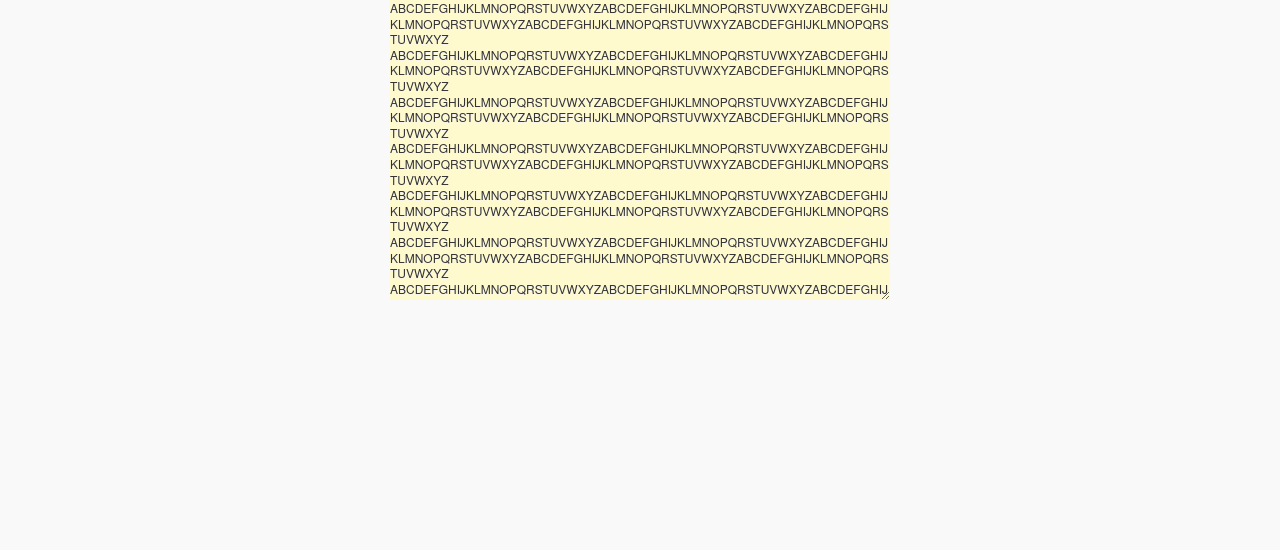
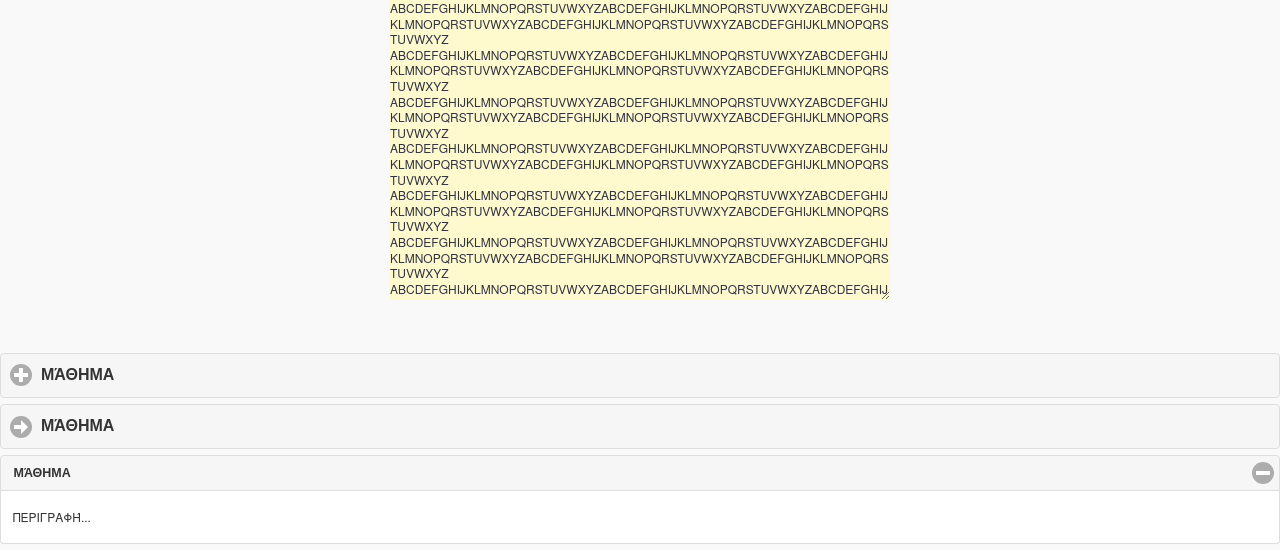
Before and after one commit to maellak/openeclass-mobile, a PHP site: page / in a window 1280 px wide. Shown: the part 251-801 px from the top of the page. Before the commit the page ends 551 px from the top, so only its background shows below. Run offline with PHP 8.4, Linux system fonts and the light colour scheme.

Commit message:
collapsable buttons gia tin emfanisi twn mathimatwn

```diff
--- a/index.html
+++ b/index.html
@@ -119,5 +119,25 @@ abcdefghijklmnopqrstuvwxyzabcdefghijklmnopqrstuvwxyzabcdefghijklmnopqrstuvwxyzab
 
 
 </div>
+</br>
+</br></br>
+
+<div data-role="collapsible" class="sidebar">
+   <h3>Μάθημα</h3>
+   <p>Περιγραφή...</p>
+
+</div >
+
+<div data-role="collapsible"  data-collapsed-icon="arrow-r" class="sidebar2">
+   <h3>Μάθημα</h3>
+   <p>Περιγραφή...</p>
+
+</div >
+
+<div data-role="collapsible" class="sidebar3" data-mini="true" data-collapsed="false" data-iconpos="right">
+   <h3>Μάθημα</h3>
+   <p>Περιγραφή...</p>
+
+</div >
 </body>
 </html>
```
Also changed, not shown: style.css (line endings or trailing spaces).
